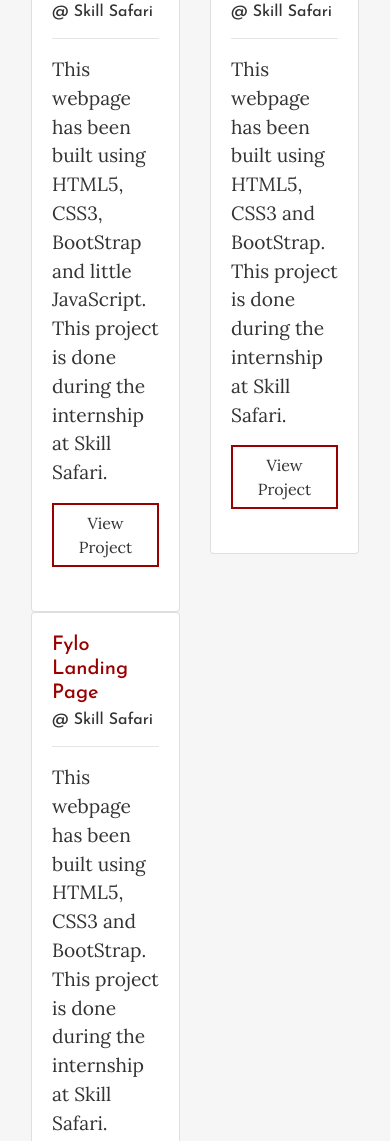
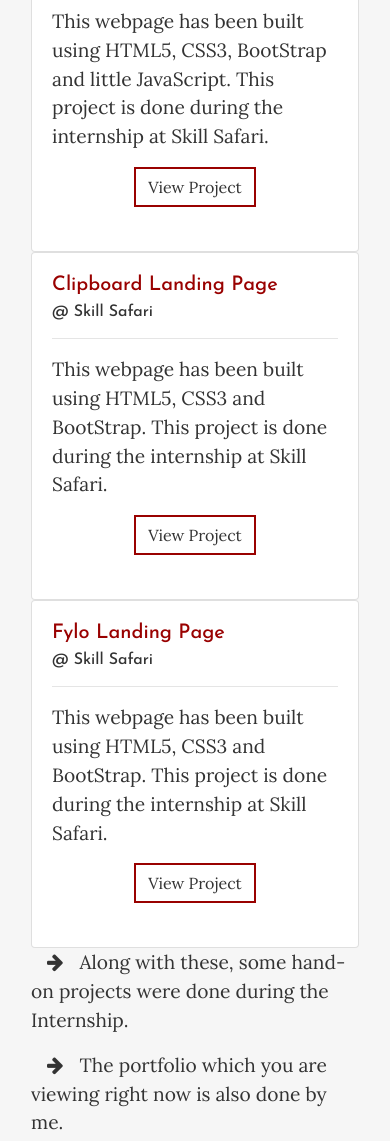
Before and after one commit to meenazfarheen01/Updated_Portfolio, a plain HTML site: page index.html in a window 390 px wide. Shown: the part 4752-5893 px from the top of the page. Drawn offline with nearby package versions, Linux system fonts and the light colour scheme.

Commit message:
Update index.html

```diff
--- a/index.html
+++ b/index.html
@@ -191,7 +191,7 @@
         <h2 class="mb-4 display-4 text-center" data-aos="fade-right"><span>P</span>rojects</h2>
         <div class="container">
           <div class="row">
-            <div class="col-md-4 col-6">
+            <div class="col-md-4 col-12">
               <div class="card" data-aos="fade-right">
                 <div class="card-body">
                   <h5 class="card-title">Rock, Paper and Scissors</h5>
@@ -204,7 +204,7 @@
                 </div>
               </div>
             </div>
-            <div class="col-md-4 col-6">
+            <div class="col-md-4 col-12">
               <div class="card" data-aos="fade-right">
                 <div class="card-body">
                   <h5 class="card-title">Clipboard Landing Page</h5>
@@ -217,7 +217,7 @@
                 </div>
               </div>
             </div>
-            <div class="col-md-4 col-6">
+            <div class="col-md-4 col-12">
               <div class="card" data-aos="fade-right">
                 <div class="card-body">
                   <h5 class="card-title">Fylo Landing Page</h5>
```
